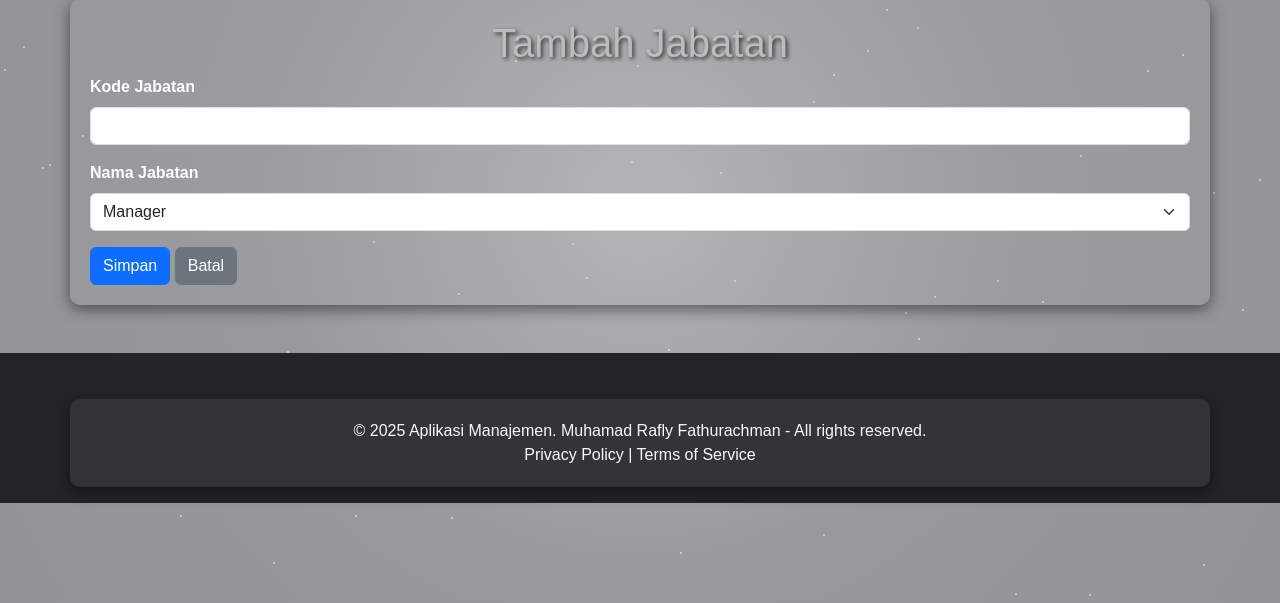
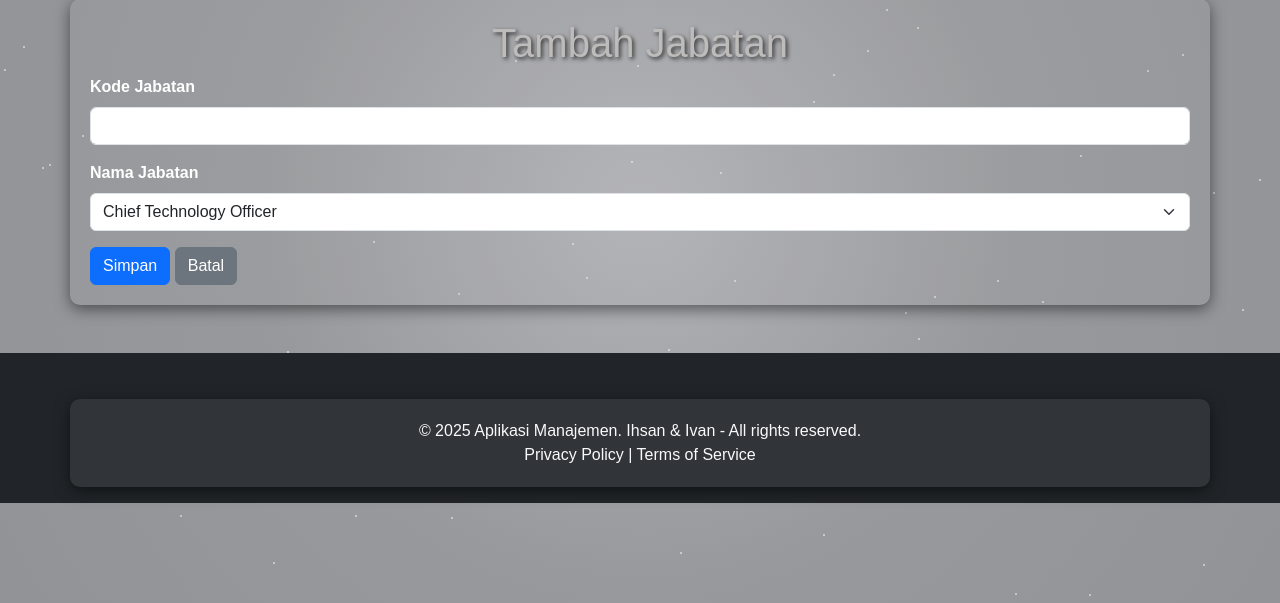
Before and after one commit to iputraseno/uas_framework, a CodeIgniter app: page /login_ci/index.php/jabatancontroller/store in a window 1280 px wide. Shown: the part 197-800 px from the top of the page. Run offline with CodeIgniter, Linux system fonts and the light colour scheme; a user stored in the database is signed in.

Commit message:
Update seluruh file dengan perbaikan terbaru

```diff
--- a/application/controllers/JabatanController.php
+++ b/application/controllers/JabatanController.php
@@ -22,7 +22,12 @@ class JabatanController extends CI_Controller {
             redirect('auth/login');
         }
 
-        $data['nama_jabatan_options'] = ['Manager', 'Staff', 'Supervisor', 'Intern'];
+        $data['nama_jabatan_options'] = [
+            'Chief Technology Officer', 'Chief Marketing Officer', 'Chief Operating Officer',
+            'Chief Executive Officer', 'Chief Financial Officer', 'Chief Human Resources Officer',
+            'Chief Compliance Officer', 'Chief Data Officer', 'Chief Business Officer',
+            'Manager', 'Staff', 'Supervisor', 'Intern'
+        ];
         $this->load->view('jabatan/create', $data);
     }
 
@@ -52,7 +57,12 @@ class JabatanController extends CI_Controller {
         }
 
         $data['jabatan'] = $this->JabatanModel->get_by_id($id);
-        $data['nama_jabatan_options'] = ['Manager', 'Staff', 'Supervisor', 'Intern'];
+        $data['nama_jabatan_options'] = [
+            'Chief Technology Officer', 'Chief Marketing Officer', 'Chief Operating Officer',
+            'Chief Executive Officer', 'Chief Financial Officer', 'Chief Human Resources Officer',
+            'Chief Compliance Officer', 'Chief Data Officer', 'Chief Business Officer',
+            'Manager', 'Staff', 'Supervisor', 'Intern'
+        ];
         $this->load->view('jabatan/edit', $data);
     }
 
--- a/application/views/jabatan/create.php
+++ b/application/views/jabatan/create.php
@@ -7,7 +7,7 @@
     <link rel="stylesheet" href="https://cdn.jsdelivr.net/npm/bootstrap@5.3.0-alpha1/dist/css/bootstrap.min.css">
     <style>
         body {
-            background: radial-gradient(circle,rgb(179, 180, 184),rgb(152, 153, 156),rgb(145, 147, 150));
+            background: radial-gradient(circle, rgb(179, 180, 184), rgb(152, 153, 156), rgb(145, 147, 150));
             color: white;
             font-family: Arial, sans-serif;
             min-height: 100vh;
@@ -17,7 +17,7 @@
         }
 
         h1 {
-            color:rgb(190, 187, 187);
+            color: rgb(190, 187, 187);
             text-shadow: 2px 2px 4px rgba(0, 0, 0, 0.7);
         }
 
--- a/application/views/jabatan/dashboard.php
+++ b/application/views/jabatan/dashboard.php
@@ -7,7 +7,7 @@
     <link rel="stylesheet" href="https://cdn.jsdelivr.net/npm/bootstrap@5.3.0-alpha1/dist/css/bootstrap.min.css">
     <style>
         body {
-            background: radial-gradient(circle, rgba(255, 223, 0, 1), rgba(255, 95, 0, 1), rgba(255, 69, 0, 1)); /* Sun-themed gradient */
+            background: radial-gradient(circle, rgba(255, 223, 0, 1), rgba(255, 95, 0, 1), rgba(255, 69, 0, 1));
             color: white;
             font-family: Arial, sans-serif;
             min-height: 100vh;
@@ -136,7 +136,6 @@
         </table>
     </div>
     <?php $this->load->view('partials/footer'); ?>
-
 </body>
 <footer>
     &copy; <?= date('Y'); ?> Dashboard Jabatan. All Rights Reserved.
--- a/application/views/karyawan/dashboard.php
+++ b/application/views/karyawan/dashboard.php
@@ -3,7 +3,7 @@
 <head>
     <meta charset="UTF-8">
     <meta name="viewport" content="width=device-width, initial-scale=1.0">
-    <title>Edit Jabatan - Sun Theme</title>
+    <title>Dashboard Karyawan - Sun Theme</title>
     <link rel="stylesheet" href="https://cdn.jsdelivr.net/npm/bootstrap@5.3.0-alpha1/dist/css/bootstrap.min.css">
     <style>
         body {
@@ -122,7 +122,7 @@
                     <td><?= $k->kode_karyawan; ?></td>
                     <td><?= $k->nama; ?></td>
                     <td><?= $k->jenis_kelamin; ?></td>
-                    <td><?= $k->jabatan; ?></td>
+                    <td><?= $k->nama_jabatan; ?></td>
                     <td><?= $k->tanggal_lahir; ?></td>
                     <td><?= $k->tanggal_masuk; ?></td>
                     <td>
--- a/application/views/partials/footer.php
+++ b/application/views/partials/footer.php
@@ -1,6 +1,6 @@
 <footer class="bg-dark text-light text-center py-3 mt-5">
     <div class="container">
-        <p class="mb-0">© <?= date('Y'); ?> Aplikasi Manajemen. Muhamad Rafly Fathurachman - All rights reserved.</p>
+        <p class="mb-0">© <?= date('Y'); ?> Aplikasi Manajemen. Ihsan & Ivan - All rights reserved.</p>
         <p class="mb-0">
             <a href="https://example.com" class="text-light text-decoration-none">Privacy Policy</a> |
             <a href="https://example.com" class="text-light text-decoration-none">Terms of Service</a>
--- a/application/views/users/dashboard.php
+++ b/application/views/users/dashboard.php
@@ -72,7 +72,7 @@
 </head>
 <body>
     <div class="container mt-5">
-        <h2>Daftar Users</h2>
+        <h2>Manajemen Users</h2>
         <table class="table table-striped">
             <thead>
                 <tr>
```
Also changed, not shown: application/controllers/KaryawanController.php (+14 -3 lines).
